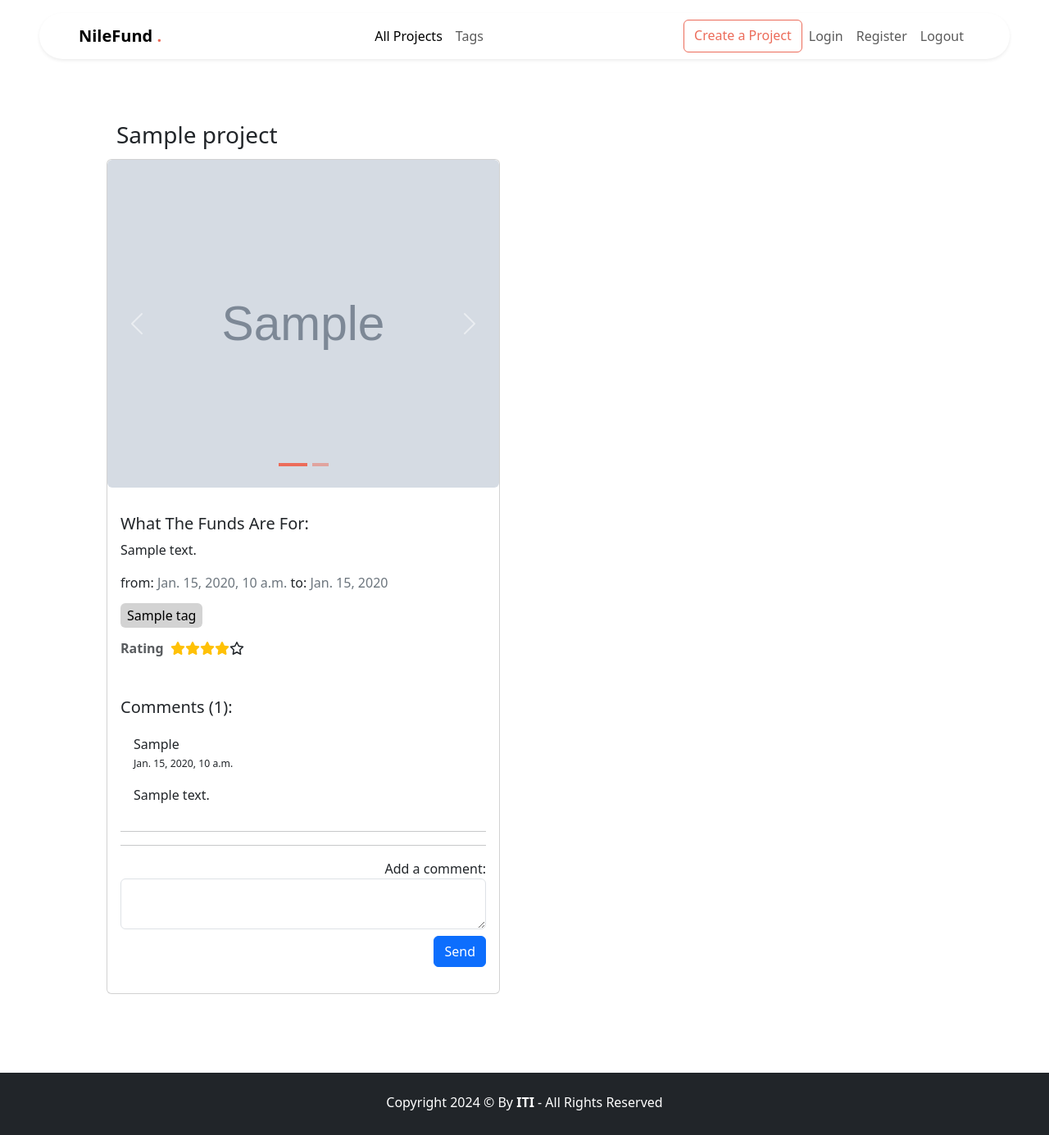
After one commit to HudaMohamed22/CrowdFunding-Web-App-Django-ITI, a Django app: page /project/1 in a window 1280 px wide. The commit adds this page. Shown: the whole page at 82% size. Run offline with Django 5.2, Linux system fonts and the light colour scheme; a user stored in the database is signed in; tables that the repository leaves empty hold one stand-in row (values such as "Sample post"); grey boxes marked "Sample" are stand-in pictures; some libraries are stand-ins or nearby versions.

Commit message:
feat: project_details is added

```diff
--- a/project/models.py
+++ b/project/models.py
@@ -1,4 +1,6 @@
 from django.db import models
+from django.shortcuts import get_object_or_404
+from django.urls import reverse
 from django.utils import timezone
 from users.models import CustomUser
 # Create your models here.
@@ -43,6 +45,12 @@ class Project(models.Model):
     def __str__(self):
         return self.title
 
+    def get_image_urls(self):
+        return [image.image.url for image in self.images.all()]
+
+    @classmethod
+    def get_project_by_id(cls, id):
+        return get_object_or_404(cls, id=id)
 
 # ************************** Picture ***********************
 class Picture(models.Model):
@@ -58,7 +66,7 @@ class Picture(models.Model):
 class Donation(models.Model):
     donation = models.FloatField()
     project = models.ForeignKey(Project, on_delete=models.CASCADE, related_name='donations')
-    user = models.ForeignKey(CustomUser, on_delete=models.CASCADE,null=True)
+    user = models.ForeignKey(CustomUser, on_delete=models.SET_NULL,null=True)
 
     def __str__(self):
         return self.donation
@@ -72,3 +80,13 @@ class Rate(models.Model):
 
     def __str__(self):
         return self.rate
+
+# ***************************** Comment **********************
+class Comment(models.Model):
+    comment = models.TextField()
+    project = models.ForeignKey(Project, on_delete=models.CASCADE, related_name='comments')
+    user = models.ForeignKey(CustomUser, on_delete=models.CASCADE,null=True)
+    created_at = models.DateTimeField(auto_now_add=True)
+
+    def __str__(self):
+        return str(f'comment by {self.user.first_name} {self.user.last_name}  on {self.project.title} project.')
--- /dev/null
+++ b/project/templates/project/project_details.html
@@ -0,0 +1,122 @@
+{% extends 'layouts/base.html' %}
+{% load static %}
+{% block 'CSS_attachement' %}
+<link rel="stylesheet" href="{% static 'homepage/css/style.css' %}">
+
+{% endblock %}
+{% block 'page-title' %}
+<title>Project Details</title>
+{% endblock %}
+
+{% block 'body-content' %}
+<div class="container">
+    <div class="row">
+        <div class="mx-auto ">
+            <div class="col-lg-12 mx-auto d-flex justify-content-center flex-column">
+                <div class="d-flex justify-content-center p-5 flex-column">
+                    <h5 class="card-title" style="margin: 12px; font-size: 28px; font-weight: 500;">{{ project.title }}
+                    </h5>
+                    <div class="card " style="width: 30rem;">
+                        <div class="col-md-7" style="width: 100%;">
+                            <div id="carouselExampleIndicators" class="carousel slide w-100" data-bs-ride="carousel">
+                                <div class="carousel-indicators">
+                                    <button type="button" data-bs-target="#carouselExampleIndicators"
+                                        data-bs-slide-to="0" class="active" aria-current="true"
+                                        aria-label="Slide 1"></button>
+                                    {% for i in counter %}
+                                    <button type="button" data-bs-target="#carouselExampleIndicators"
+                                        data-bs-slide-to="{{ forloop.counter }}"
+                                        aria-label="Slide {{ forloop.counter }}"></button>
+                                    {% endfor %}
+                                </div>
+                                <div class="carousel-inner">
+                                    {% for image_url in image_urls %}
+                                    <div class="carousel-item{% if forloop.first %} active{% endif %}"
+                                        style="height:400px">
+                                        <img src="{{ image_url }}" class="d-block w-100 h-100 rounded"
+                                            alt="project-image">
+                                    </div>
+                                    {% endfor %}
+                                </div>
+                                <button class="carousel-control-prev" type="button"
+                                    data-bs-target="#carouselExampleIndicators" data-bs-slide="prev">
+                                    <span class="carousel-control-prev-icon" aria-hidden="true"></span>
+                                    <span class="visually-hidden">Previous</span>
+                                </button>
+                                <button class="carousel-control-next" type="button"
+                                    data-bs-target="#carouselExampleIndicators" data-bs-slide="next">
+                                    <span class="carousel-control-next-icon" aria-hidden="true"></span>
+                                    <span class="visually-hidden">Next</span>
+                                </button>
+
+                            </div>
+                            <div class="card-body">
+                                <h5 class="mt-3" style="font-size: 20px;">What The Funds Are For:</h5>
+
+                                <p class="card-text">{{ project.details }}</p>
+                                <p class=" text-secondary"><span class="text-sm text-dark">from: </span>
+                                    {{ project.created_at }}
+                                    <span class="text-sm text-dark"> to: </span>{{ project.end_date }}
+                                </p>
+                                <div class="tags_container">
+                                    {%for tag in tags%}
+                                    <a href="" class="py-1 px-2 rounded"
+                                        style="background-color: lightgray; color: black; text-decoration: none;">
+                                        {{ tag.name }}</a>
+                                    {% endfor %}
+                                </div>
+                                <span class="rating d-flex align-items-center mt-3">
+                                    <p class="text-muted fw-semibold m-0 me-2">Rating</p>
+                                    {% for star_num in '12345' %}
+                                    {% if star_num|add:0 <= rate%} <i class="fa-solid fa-star text-warning"></i>
+                                        {% else %}
+                                        <i class="fa-regular fa-star"></i>
+                                        {% endif %}
+                                        {% endfor %}
+                                </span>
+                                <h5 class="mt-5">Comments ({{ comments|length }}):</h5>
+                                <ul class="list-unstyled mt-4">
+                                    {% if comments %}
+                                    {% for comment in comments %}
+                                    <li class="">
+                                        <div class="comment d-flex">
+                                            <div class="col-md-8 mx-3">
+                                                <h6 class="comment-header mb-0 d-flex">
+                                                    {{ comment.user|title }}
+                                                </h6>
+                                                <p class="comment-time">
+                                                    <small><small>{{ comment.created_at }}</small></small>
+                                                </p>
+                                                <p class="comment-content">
+                                                    {{ comment.comment }}
+                                                </p>
+                                            </div>
+                                        </div>
+                                        <hr />
+                                    </li>
+                                    {% endfor %}
+                                    {% else %}
+                                    <li>No comments yet.</li>
+                                    {% endif %}
+                                    <hr />
+                                    <form class="d-flex flex-column align-items-end" method="post" action="{% url 'create_comment' project.id %}">
+                                        {% csrf_token %}
+                                        <label for="comment">Add a comment:</label>
+                                        <textarea id="comment" name="comment" rows="2" class="col-md-12 form-control"></textarea>
+                                        <button type="submit" class="btn btn-primary mt-2">Send</button>
+                                    </form>
+                                </ul>
+                            </div>
+                        </div>
+                    </div>
+                </div>
+            </div>
+        </div>
+    </div>
+</div>
+</div>
+</div>
+{% endblock %}
+<!-- {% block 'JS_attachement' %}
+<script src="{% static 'homepage/js/script.js' %}"></script>
+{% endblock %} -->
--- a/project/urls.py
+++ b/project/urls.py
@@ -1,7 +1,9 @@
 
 from django.urls import path
+from project import views
 from project.views import createProject
 urlpatterns = [
     path('createProject', createProject, name='project.create_project'),
-
+    path('<int:id>', views.project_details, name='project_details'),
+    path('<int:project_id>/comment', views.create_comment, name='create_comment'),
 ]
--- a/project/views.py
+++ b/project/views.py
@@ -1,12 +1,10 @@
-from django.shortcuts import render, redirect, reverse
+from django.shortcuts import get_object_or_404, render, redirect, reverse
 from django.http import HttpResponse
 from django.core.exceptions import ObjectDoesNotExist
-from project.forms import Project_ModelForm
+from project.forms import  Project_ModelForm
 from django.contrib.auth.decorators import login_required
-from project.models import Project,Picture,Tag
+from project.models import Donation, Project,Picture,Tag,Comment
 from users.models import CustomUser
-import re
-
 
 
 @login_required(login_url='login')
@@ -135,3 +133,46 @@ def createProject(request):
 #             return HttpResponse("User: {}".format(user_instance))
 
 #     return render(request, 'project/create-project.html', context={"form":form})
+
+
+
+@login_required(login_url='login')
+def project_details(request, id):
+    project = get_object_or_404(Project, id=id)
+    tags = project.tag.all()
+    rate=int(project.rate) #tet3adel hayeb2a esmha avg rating
+    image_urls = project.get_image_urls()
+    comments= project.comments.all()
+    counter = list(range(len(image_urls)))
+    context = {
+        'project': project,
+        'tags': tags,
+        'image_urls': image_urls,
+        'counter': counter,
+        "rate": rate,
+        "comments": comments
+
+    }
+
+    return render(request, "project/project_details.html", context)
+
+#mehtagen net2aked el far2 benhom
+@login_required(login_url='login')
+
+def create_comment(request, project_id):
+    if not request.user.is_authenticated :
+        return redirect('login')
+    else:
+        user = CustomUser.objects.get(pk=request.user.pk)
+        project = Project.objects.get(pk=project_id)
+        if request.method == 'POST':
+            comment_text = request.POST.get('comment', '')
+            if comment_text.strip():
+                comment = Comment.objects.create(
+                    comment=comment_text,
+                    project=project,
+                    user=user
+                )
+                return redirect('project_details', project_id)
+
+        return render(request, "project/project_details.html", context={"user": user, "project": project})
--- a/templates/layouts/base.html
+++ b/templates/layouts/base.html
@@ -15,7 +15,7 @@
 </head>
 <body>
 
-    <div class="header vh-100 overflow-hidden">
+    <div class=" overflow-hidden">
         <!-- NavBar -->
         <nav class="navbar navbar-expand-lg rounded-5 mx-5 my-3 shadow-sm">
             <div class="container-fluid px-5">
```
